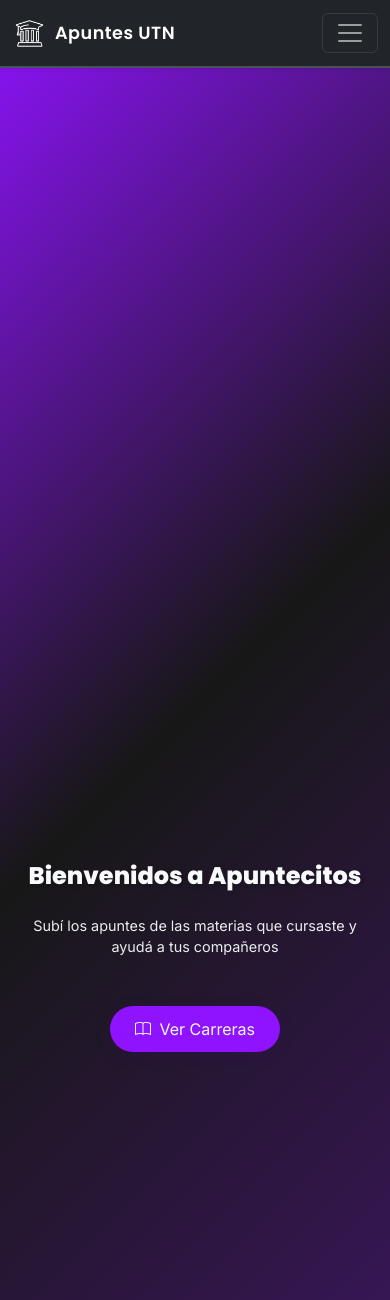
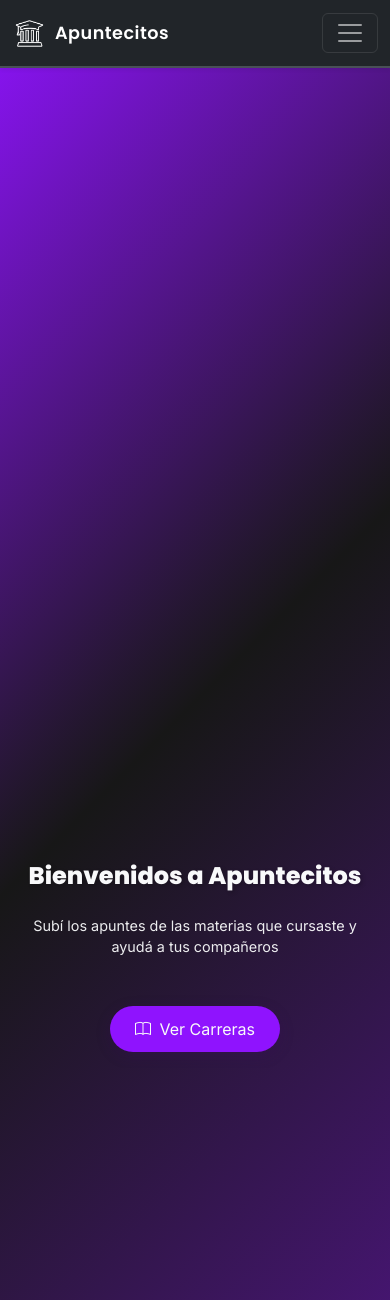
Before and after one commit to colochampre/django_apuntes, a Django app: page / in a window 390 px wide. Shown: the top 1300 px of the page. Run offline with Django 5.2, Linux system fonts and the light colour scheme.

Commit message:
Detalles de Home

```diff
--- a/apuntes/static/css/base.css
+++ b/apuntes/static/css/base.css
@@ -52,7 +52,7 @@ body {
     background-color: var(--light-primary-color);
     display: flex;
     flex-direction: column;
-    background: linear-gradient(135deg, var(--primary-color) 0%, var(--dark-bg-color) 30%, var(--primary-color) 130%);
+    background: linear-gradient(135deg, var(--primary-color) 0%, var(--dark-bg-color) 30%, var(--primary-color) 100%);
 }
 
 /* Navbar personalizado */
--- a/apuntes/static/css/carreras.css
+++ b/apuntes/static/css/carreras.css
@@ -91,8 +91,8 @@
 /* Delete Button */
 .btn-delete-carrera {
     position: absolute;
-    top: 0;
-    right: 0;
+    top: 10px;
+    right: 10px;
     background: transparent;
     border: none;
     color: #dc3545;
--- a/apuntes/static/css/home.css
+++ b/apuntes/static/css/home.css
@@ -178,6 +178,10 @@
     .step-item:hover {
         transform: translateY(-5px);
     }
+
+    .video-section {
+        padding: 3rem 0 3rem;
+    }
 }
 
 @media (max-width: 767px) {
@@ -213,6 +217,10 @@
     .mission-text {
         font-size: 1rem;
     }
+
+    .video-section {
+        padding: 3rem 0 1rem;
+    }
 }
 
 @media (max-width: 575px) {
--- a/apuntes/templates/base.html
+++ b/apuntes/templates/base.html
@@ -22,7 +22,7 @@
             <!-- Logo y nombre -->
             <a class="navbar-brand d-flex align-items-center" href="{% url 'home' %}">
                 <img src="{% static 'img/logo.png' %}" alt="Logo" class="navbar-logo me-2">
-                <span class="navbar-title">Apuntes UTN</span>
+                <span class="navbar-title">Apuntecitos</span>
             </a>
 
             <!-- Botón hamburguesa para móvil -->
--- a/apuntes/templates/home.html
+++ b/apuntes/templates/home.html
@@ -1,6 +1,6 @@
 {% extends "base.html" %}
 
-{% block title %}Inicio{% endblock %}
+{% block title %}Apuntecitos{% endblock %}
 {% load static %}
 {% block otros_css %}
 <link rel="stylesheet" href="{% static 'css/home.css' %}">{% endblock %}
```
